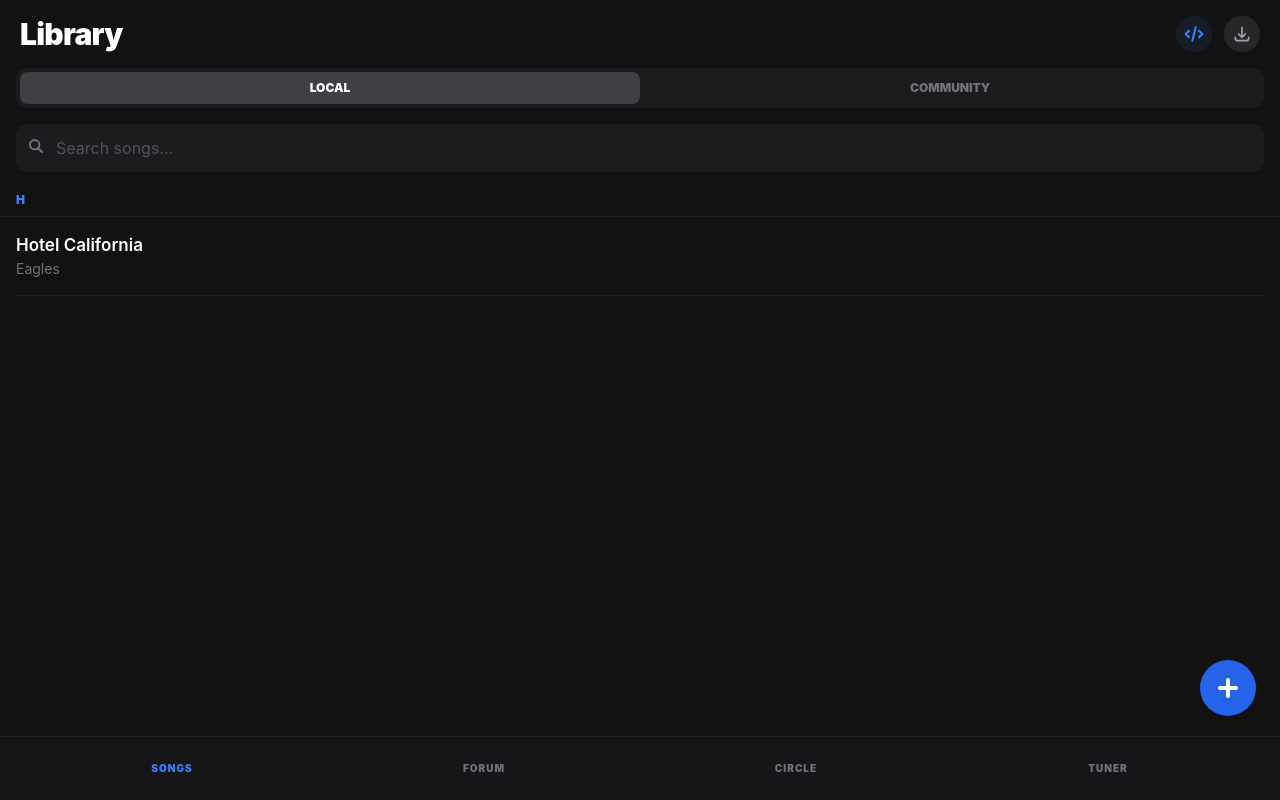
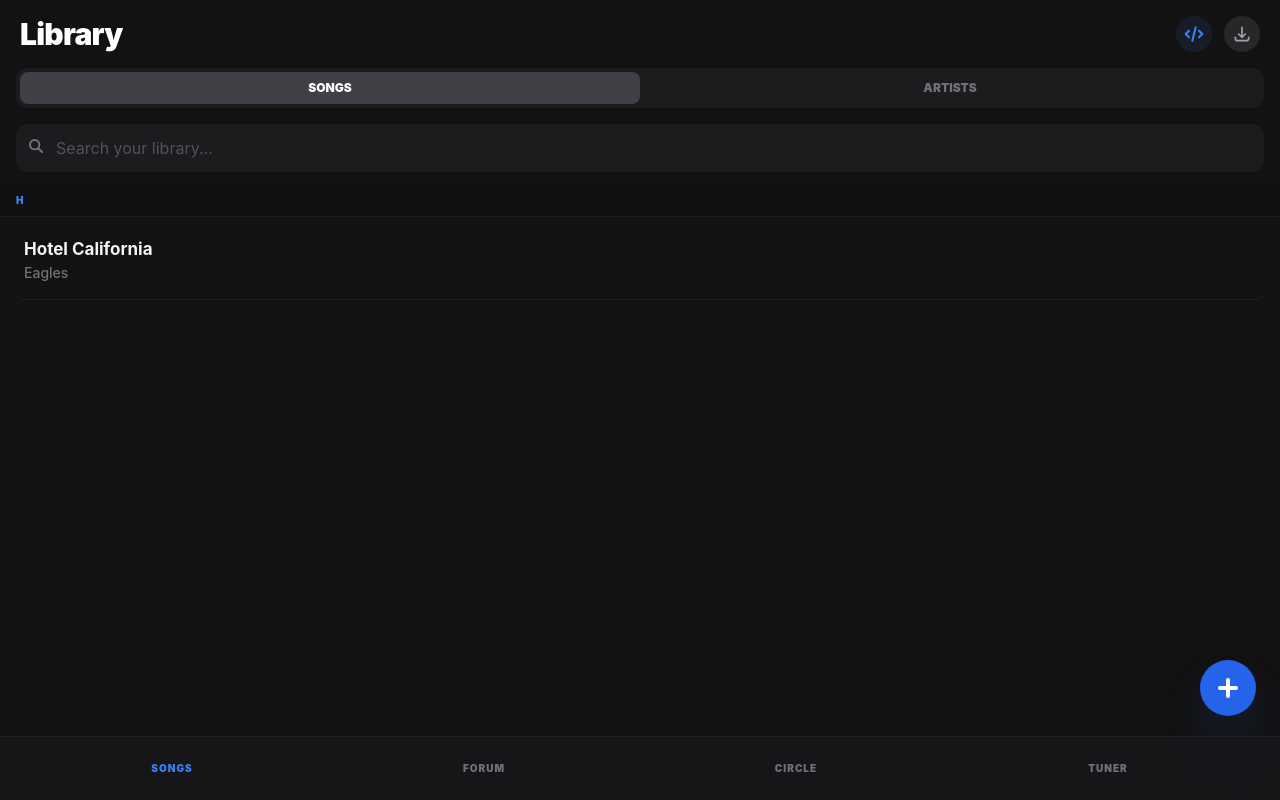
Before and after one commit to armarzak/FireChords-SongBook, a React (Vite) app: page / in a window 1280 px wide. Built offline with nearby package versions, Linux system fonts and the light colour scheme.

Commit message:
refactor: Update cloud storage ID and UI text
Replaced the npoint.io CLOUD_BIN_ID with a new one and updated related UI copy to be more concise and accurate. Removed unused state and effects from SongList component.

```diff
--- a/components/SongList.tsx
+++ b/components/SongList.tsx
@@ -1,5 +1,5 @@
 
-import React, { useState, useMemo, useEffect } from 'react';
+import React, { useState, useMemo } from 'react';
 import { Song, ViewMode } from '../types';
 import { storageService } from '../services/storageService';
 
@@ -13,64 +13,51 @@ interface SongListProps {
 export const SongList: React.FC<SongListProps> = ({ songs, onSelect, onAdd, onExportSuccess }) => {
   const [search, setSearch] = useState('');
   const [viewMode, setViewMode] = useState<ViewMode>(ViewMode.SONGS);
-  const [isCommunityMode, setIsCommunityMode] = useState(false);
-  const [communitySongs, setCommunitySongs] = useState<Song[]>([]);
-
-  useEffect(() => {
-    if (isCommunityMode) {
-        // Fix: fetchCommunitySongs -> fetchForumSongs
-        storageService.fetchForumSongs().then(setCommunitySongs);
-    }
-  }, [isCommunityMode]);
-
-  const activeSource = isCommunityMode ? communitySongs : songs;
 
   const processedData = useMemo(() => {
     const term = search.toLowerCase().trim();
-    const filtered = activeSource.filter(s =>
+    const filtered = songs.filter(s =>
       s.title.toLowerCase().includes(term) ||
       s.artist.toLowerCase().includes(term)
     );
 
     const grouped = filtered.reduce((acc, song) => {
-        const label = viewMode === ViewMode.SONGS
-            ? (/[A-ZА-Я]/.test(song.title.charAt(0).toUpperCase()) ? song.title.charAt(0).toUpperCase() : '#')
-            : song.artist;
+        let label = '';
+        if (viewMode === ViewMode.SONGS) {
+            const firstChar = song.title.trim().charAt(0).toUpperCase();
+            label = /[A-ZА-Я0-9]/.test(firstChar) ? firstChar : '#';
+        } else {
+            label = song.artist.trim() || 'Unknown Artist';
+        }
+
         if (!acc[label]) acc[label] = [];
         acc[label].push(song);
         return acc;
     }, {} as Record<string, Song[]>);
 
-    return Object.keys(grouped).sort().map(label => ({
+    return Object.keys(grouped).sort((a, b) => a.localeCompare(b)).map(label => ({
         label,
         songs: grouped[label].sort((a, b) => a.title.localeCompare(b.title))
     }));
-  }, [activeSource, search, viewMode]);
+  }, [songs, search, viewMode]);
 
   return (
     <div className="flex flex-col h-full bg-[#121212] pt-[env(safe-area-inset-top)]">
       <div className="px-4 pt-4 pb-2 space-y-4 bg-[#121212]">
         <div className="flex justify-between items-center px-1">
-          <h1 className="text-3xl font-black tracking-tight text-white">
-            {isCommunityMode ? 'Cloud' : 'Library'}
-          </h1>
+          <h1 className="text-3xl font-black tracking-tight text-white">Library</h1>
           <div className="flex items-center gap-3">
-            {/* Кнопка экспорта кода для Вас (Админа) */}
-            {!isCommunityMode && (
             <button
-                  onClick={() => { storageService.copyLibraryAsCode(); onExportSuccess('Code copied! Paste into DEFAULT_SONGS'); }}
+                onClick={() => { storageService.copyLibraryAsCode(); onExportSuccess('Library copied as code'); }}
                 className="p-2 bg-blue-500/10 rounded-full text-blue-500 active:bg-blue-500 transition-all"
-                  title="Copy Library as Code"
             >
                 <svg className="w-5 h-5" fill="none" stroke="currentColor" viewBox="0 0 24 24">
                 <path strokeLinecap="round" strokeLinejoin="round" strokeWidth="2.5" d="M10 20l4-16m4 4l4 4-4 4M6 16l-4-4 4-4" />
                 </svg>
             </button>
-            )}
             <button
               onClick={() => storageService.exportDataFile()}
               className="p-2 bg-zinc-800 rounded-full text-zinc-400 active:text-blue-500"
-              title="Download JSON File"
             >
               <svg className="w-5 h-5" fill="none" stroke="currentColor" viewBox="0 0 24 24">
                 <path strokeLinecap="round" strokeLinejoin="round" strokeWidth="2" d="M4 16v1a3 3 0 003 3h10a3 3 0 003-3v-1m-4-4l-4 4m0 0l-4-4m4 4V4" />
@@ -80,15 +67,25 @@ export const SongList: React.FC<SongListProps> = ({ songs, onSelect, onAdd, onEx
         </div>
 
         <div className="flex bg-[#1c1c1e] p-1 rounded-xl">
-            <button onClick={() => setIsCommunityMode(false)} className={`flex-1 py-2 text-xs font-black rounded-lg transition-all ${!isCommunityMode ? 'bg-zinc-700 text-white' : 'text-zinc-500'}`}>LOCAL</button>
-            <button onClick={() => setIsCommunityMode(true)} className={`flex-1 py-2 text-xs font-black rounded-lg transition-all ${isCommunityMode ? 'bg-blue-600 text-white' : 'text-zinc-500'}`}>COMMUNITY</button>
+            <button
+              onClick={() => setViewMode(ViewMode.SONGS)}
+              className={`flex-1 py-2 text-xs font-black rounded-lg transition-all ${viewMode === ViewMode.SONGS ? 'bg-zinc-700 text-white' : 'text-zinc-500'}`}
+            >
+              SONGS
+            </button>
+            <button
+              onClick={() => setViewMode(ViewMode.ARTISTS)}
+              className={`flex-1 py-2 text-xs font-black rounded-lg transition-all ${viewMode === ViewMode.ARTISTS ? 'bg-zinc-700 text-white' : 'text-zinc-500'}`}
+            >
+              ARTISTS
+            </button>
         </div>
 
         <div className="relative">
           <input
             type="text"
-            placeholder="Search songs..."
-            className="w-full bg-[#1c1c1e] border-none rounded-xl py-3 pl-10 pr-4 text-white placeholder:text-zinc-600"
+            placeholder="Search your library..."
+            className="w-full bg-[#1c1c1e] border-none rounded-xl py-3 pl-10 pr-4 text-white placeholder:text-zinc-600 outline-none focus:ring-1 focus:ring-blue-500/50"
             value={search}
             onChange={(e) => setSearch(e.target.value)}
           />
@@ -98,31 +95,43 @@ export const SongList: React.FC<SongListProps> = ({ songs, onSelect, onAdd, onEx
         </div>
       </div>
 
-      <div className="flex-1 overflow-y-auto pb-32">
-        {processedData.map(group => (
+      <div className="flex-1 overflow-y-auto pb-32 scroll-smooth">
+        {processedData.length === 0 ? (
+            <div className="flex flex-col items-center justify-center py-20 px-10 text-center">
+                <p className="text-zinc-600 font-bold mb-1">No songs yet</p>
+                <p className="text-zinc-800 text-xs uppercase tracking-widest">Add your first song using the + button</p>
+            </div>
+        ) : (
+            processedData.map(group => (
             <div key={group.label}>
-            <div className="sticky top-0 bg-[#121212]/95 backdrop-blur-xl px-4 py-1.5 border-b border-white/5">
-              <span className="text-xs font-black text-blue-500 uppercase">{group.label}</span>
+                <div className="sticky top-0 bg-[#121212]/95 backdrop-blur-xl px-4 py-1.5 border-b border-white/5 z-10">
+                <span className="text-[10px] font-black text-blue-500 uppercase tracking-widest">{group.label}</span>
                 </div>
                 <div className="px-4">
                 {group.songs.map(song => (
-                <button key={song.id} onClick={() => onSelect(song)} className="w-full text-left py-4 border-b border-white/5 active:opacity-50">
-                  <div className="text-[17px] font-semibold">{song.title}</div>
-                  <div className="text-sm text-zinc-500">{song.artist}</div>
+                    <button
+                        key={song.id}
+                        onClick={() => onSelect(song)}
+                        className="w-full text-left py-4 border-b border-white/5 active:bg-white/5 transition-colors px-2 rounded-lg my-1"
+                    >
+                        <div className="text-[17px] font-bold text-zinc-100">{song.title}</div>
+                        <div className="text-sm text-zinc-500 font-medium">{song.artist}</div>
                     </button>
                 ))}
                 </div>
             </div>
-        ))}
+            ))
+        )}
       </div>
 
-      {!isCommunityMode && (
-        <button onClick={onAdd} className="fixed bottom-[calc(env(safe-area-inset-bottom)+84px)] right-6 w-14 h-14 bg-blue-600 rounded-full shadow-lg flex items-center justify-center text-white active:scale-90 transition-transform">
+      <button
+        onClick={onAdd}
+        className="fixed bottom-[calc(env(safe-area-inset-bottom)+84px)] right-6 w-14 h-14 bg-blue-600 rounded-full shadow-2xl flex items-center justify-center text-white active:scale-90 transition-transform z-50 shadow-blue-600/40"
+      >
         <svg className="w-8 h-8" fill="none" stroke="currentColor" viewBox="0 0 24 24">
           <path strokeLinecap="round" strokeLinejoin="round" strokeWidth="3" d="M12 6v12m6-6H6" />
         </svg>
       </button>
-      )}
     </div>
   );
 };
--- a/services/storageService.ts
+++ b/services/storageService.ts
@@ -3,11 +3,10 @@ import { Song } from '../types';
 
 const STORAGE_KEY = 'guitar_songbook_songs';
 /**
- * ВАЖНО: Мы используем npoint.io для хранения общего списка.
- * Если этот ID перестанет работать, нужно создать новый бин на npoint.io
- * и вставить новый ID сюда.
+ * НОВЫЙ ID хранилища npoint.io.
+ * Если база будет переполнена, создайте новый бин на npoint.io и замените этот ID.
  */
-const CLOUD_BIN_ID = '6f7e449c303f7e52b27a';
+const CLOUD_BIN_ID = 'f7478d103b41846b0a70';
 const CLOUD_BIN_URL = `https://api.npoint.io/${CLOUD_BIN_ID}`;
 
 export const storageService = {
@@ -21,69 +20,70 @@ export const storageService = {
     localStorage.setItem(STORAGE_KEY, JSON.stringify(songs));
   },
 
-  // Загрузка песен со всего мира (Форум)
+  // Загрузка песен из облака (Форум)
   fetchForumSongs: async (): Promise<Song[]> => {
     try {
       const response = await fetch(CLOUD_BIN_URL, {
-        headers: { 'Accept': 'application/json' }
+        method: 'GET',
+        headers: { 'Accept': 'application/json' },
+        cache: 'no-cache'
       });
-      if (!response.ok) {
-        if (response.status === 404) return [];
-        throw new Error('Server returned error');
-      }
+      if (!response.ok) return [];
       const data = await response.json();
       return Array.isArray(data) ? data : [];
     } catch (e) {
-      console.error("Cloud Error:", e);
+      console.error("Cloud Fetch Error:", e);
       return [];
     }
   },
 
-  // Публикация песни на форум
+  // Публикация на форум
   publishToForum: async (song: Song): Promise<boolean> => {
     try {
-      // 1. Сначала получаем текущий список для слияния
+      // 1. Получаем текущее состояние базы
       let currentForum: Song[] = [];
       try {
-        const fetchRes = await fetch(CLOUD_BIN_URL);
-        if (fetchRes.ok) {
-          currentForum = await fetchRes.json();
+        const getRes = await fetch(CLOUD_BIN_URL);
+        if (getRes.ok) {
+          const data = await getRes.json();
+          currentForum = Array.isArray(data) ? data : [];
         }
-      } catch (err) {
-        console.warn("Could not fetch current forum, starting fresh", err);
+      } catch (e) {
+        console.warn("Could not fetch forum, might be empty");
       }
 
-      if (!Array.isArray(currentForum)) currentForum = [];
+      // 2. Проверяем дубликат
+      const isDuplicate = currentForum.some(s =>
+        s.title.toLowerCase().trim() === song.title.toLowerCase().trim() &&
+        s.artist.toLowerCase().trim() === song.artist.toLowerCase().trim()
+      );
+      if (isDuplicate) return true;
 
-      // 2. Проверяем дубликаты
-      const exists = currentForum.find(s =>
-        s.title.toLowerCase() === song.title.toLowerCase() &&
-        s.artist.toLowerCase() === song.artist.toLowerCase()
-      );
-      if (exists) return true;
-
-      // 3. Добавляем новую в начало
-      const newSong = {
-        ...song,
-        id: 'cloud-' + Date.now(),
+      // 3. Формируем запись
+      const newEntry = {
+        id: 'c-' + Date.now() + Math.random().toString(36).substr(2, 4),
+        title: song.title.trim(),
+        artist: song.artist.trim() || 'Anonymous',
+        content: song.content,
+        transpose: 0,
         publishDate: new Date().toISOString(),
-        likes: 0
+        likes: Math.floor(Math.random() * 5) // Немного начальных лайков для красоты
       };
 
-      const updatedForum = [newSong, ...currentForum].slice(0, 50); // Лимит 50 песен для стабильности
+      const updatedForum = [newEntry, ...currentForum].slice(0, 50);
 
-      // 4. Сохраняем (npoint ожидает POST или PUT для обновления)
-      const res = await fetch(CLOUD_BIN_URL, {
-        method: 'POST',
+      // 4. Отправляем ПОЛНЫЙ список (npoint заменяет содержимое бина при POST/PUT)
+      const response = await fetch(CLOUD_BIN_URL, {
+        method: 'POST', // npoint использует POST для обновления по ID
         headers: {
           'Content-Type': 'application/json'
         },
         body: JSON.stringify(updatedForum)
       });
 
-      return res.ok;
+      return response.ok;
     } catch (e) {
-      console.error("Publishing failed deep:", e);
+      console.error("Critical Publish Error:", e);
       return false;
     }
   },
```
Also changed, not shown: components/SongEditor.tsx (+7 -7 lines). Lines whose indentation alone changed are shown as unchanged.
